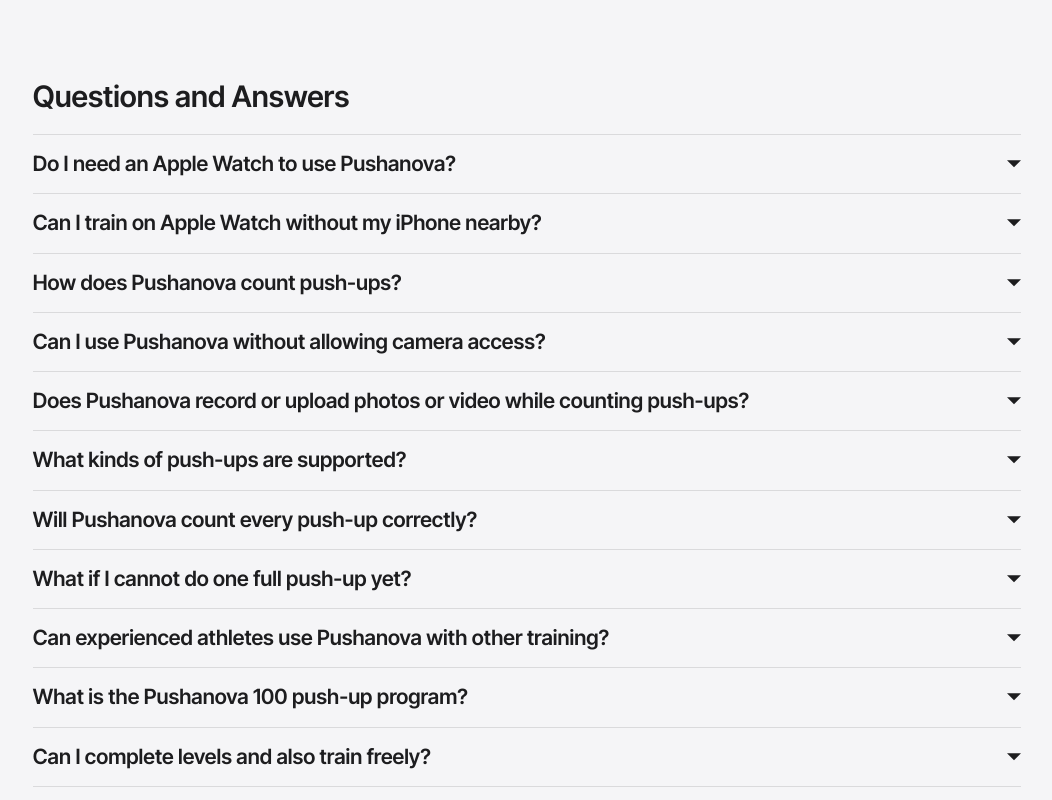
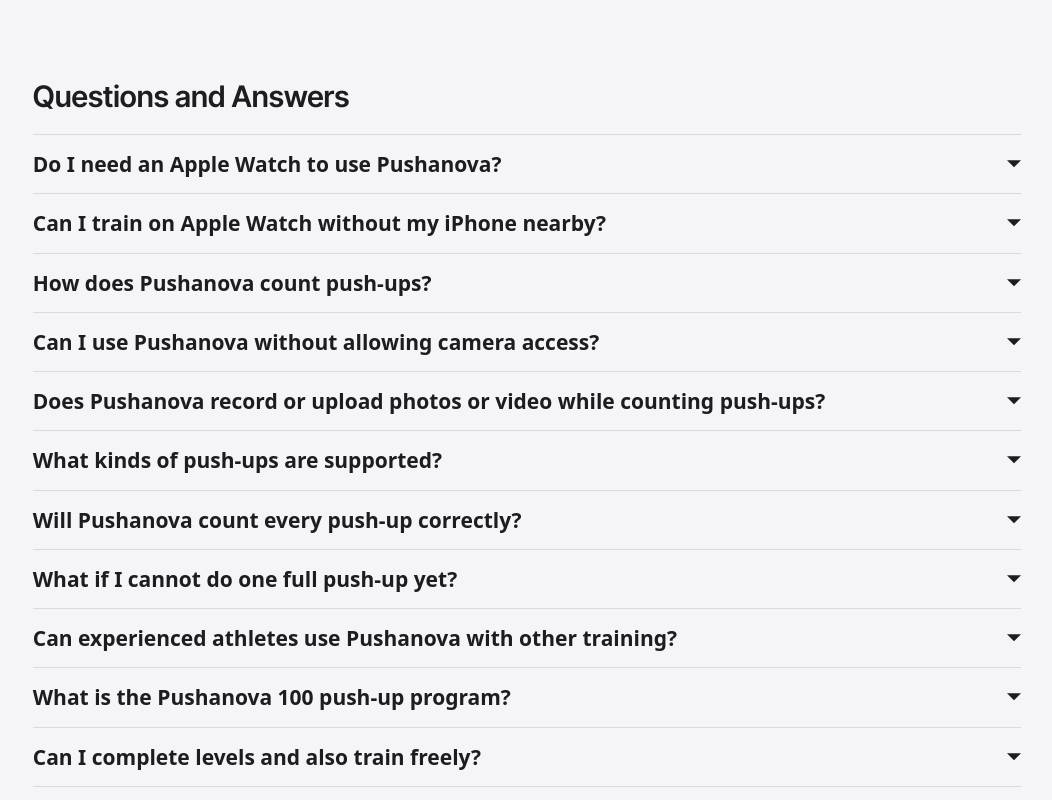
Before and after one commit to genebogdanovich/pushanova-website, a website: page site/index.html in a window 1280 px wide. Shown: the part 2600-3400 px from the top of the page, without its empty margins (113-1165 px from the left). Drawn offline with Linux system fonts and the light colour scheme.

Commit message:
Update type.

```diff
--- a/site/styles/site.css
+++ b/site/styles/site.css
@@ -226,13 +226,10 @@
 h1,
 h2,
 h3 {
+  font-family: var(--font-brand);
   font-weight: 650;
   line-height: 1.25;
   text-wrap: balance;
-}
-
-main.marketing :is(h1, h2, h3) {
-  font-family: var(--font-brand);
 }
 
 h1 {
@@ -419,10 +416,6 @@
   line-height: 1.25;
   list-style: none;
   cursor: pointer;
-}
-
-main.marketing > section > details > summary {
-  font-family: var(--font-brand);
 }
 
 main > section > details > summary > h3 {
@@ -661,7 +654,6 @@
   border-block-end: 1px solid var(--color-line);
   color: var(--color-muted);
   font-size: var(--h3);
-  font-weight: 400;
 }
 
 main.languages > nav ul {
--- a/src/styles/site.css
+++ b/src/styles/site.css
@@ -226,13 +226,10 @@
 h1,
 h2,
 h3 {
+  font-family: var(--font-brand);
   font-weight: 650;
   line-height: 1.25;
   text-wrap: balance;
-}
-
-main.marketing :is(h1, h2, h3) {
-  font-family: var(--font-brand);
 }
 
 h1 {
@@ -419,10 +416,6 @@
   line-height: 1.25;
   list-style: none;
   cursor: pointer;
-}
-
-main.marketing > section > details > summary {
-  font-family: var(--font-brand);
 }
 
 main > section > details > summary > h3 {
@@ -661,7 +654,6 @@
   border-block-end: 1px solid var(--color-line);
   color: var(--color-muted);
   font-size: var(--h3);
-  font-weight: 400;
 }
 
 main.languages > nav ul {
```
